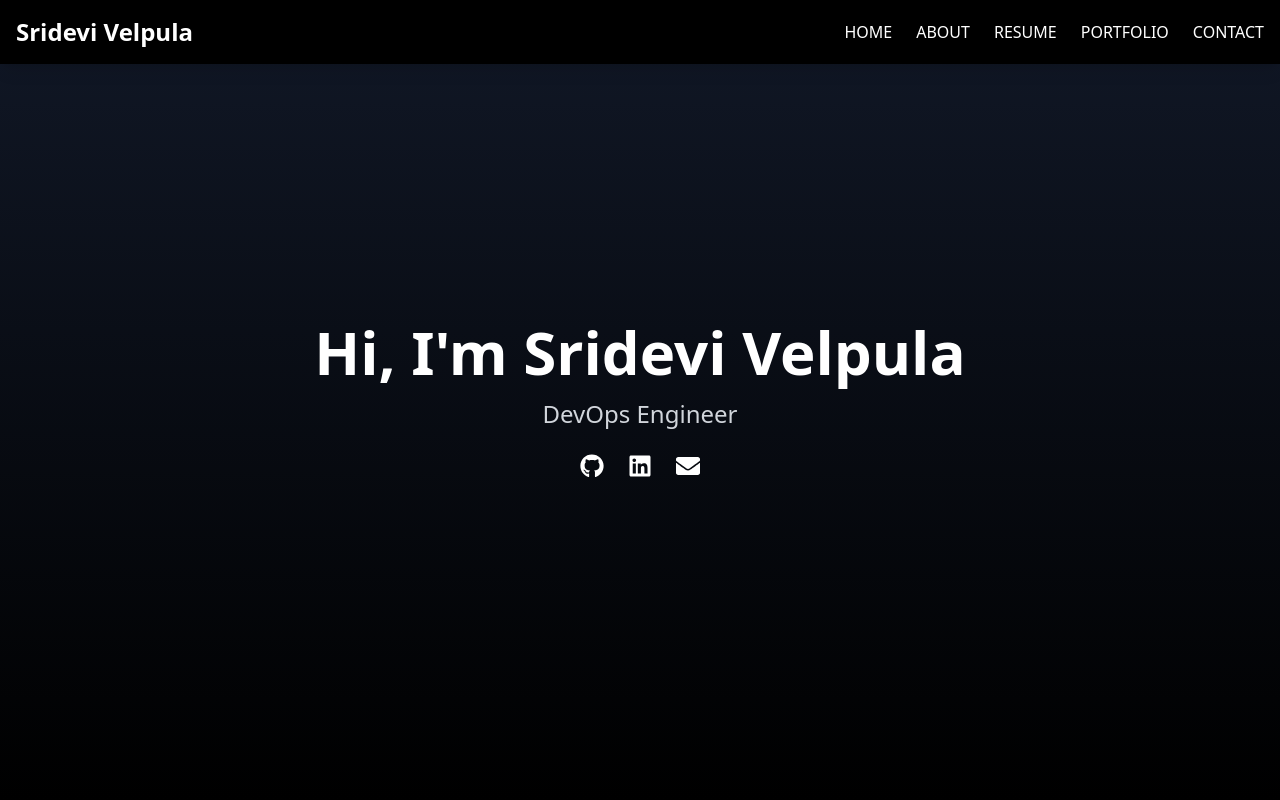
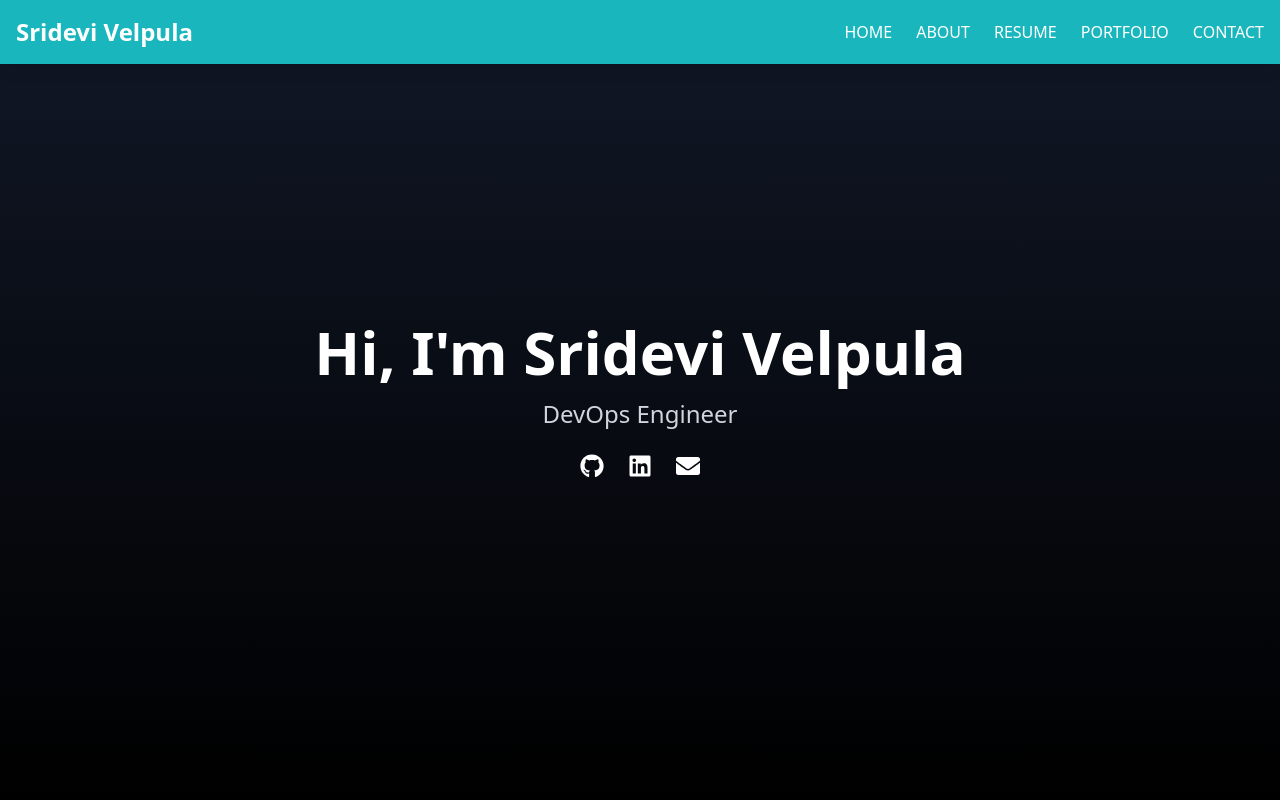
Before and after one commit to srideviblogs/my-portfolio-react, a React (Create React App) app: page / in a window 1280 px wide. Shown: the top 800 px of the page. Built offline with nearby package versions, Linux system fonts and the light colour scheme.

Commit message:
Update Navbar.js

```diff
--- a/src/components/Navbar.js
+++ b/src/components/Navbar.js
@@ -8,7 +8,7 @@ const Navbar = () => {
   const [open, setOpen] = useState(false);
 
   return (
-    <nav className="fixed w-full z-20 bg-black text-white shadow-lg">
+    <nav className="fixed w-full z-20 bg-tealcustom text-white shadow-lg">
       <div className="container mx-auto flex justify-between items-center p-4">
         <h1 className="text-2xl font-bold">Sridevi Velpula</h1>
 
```
